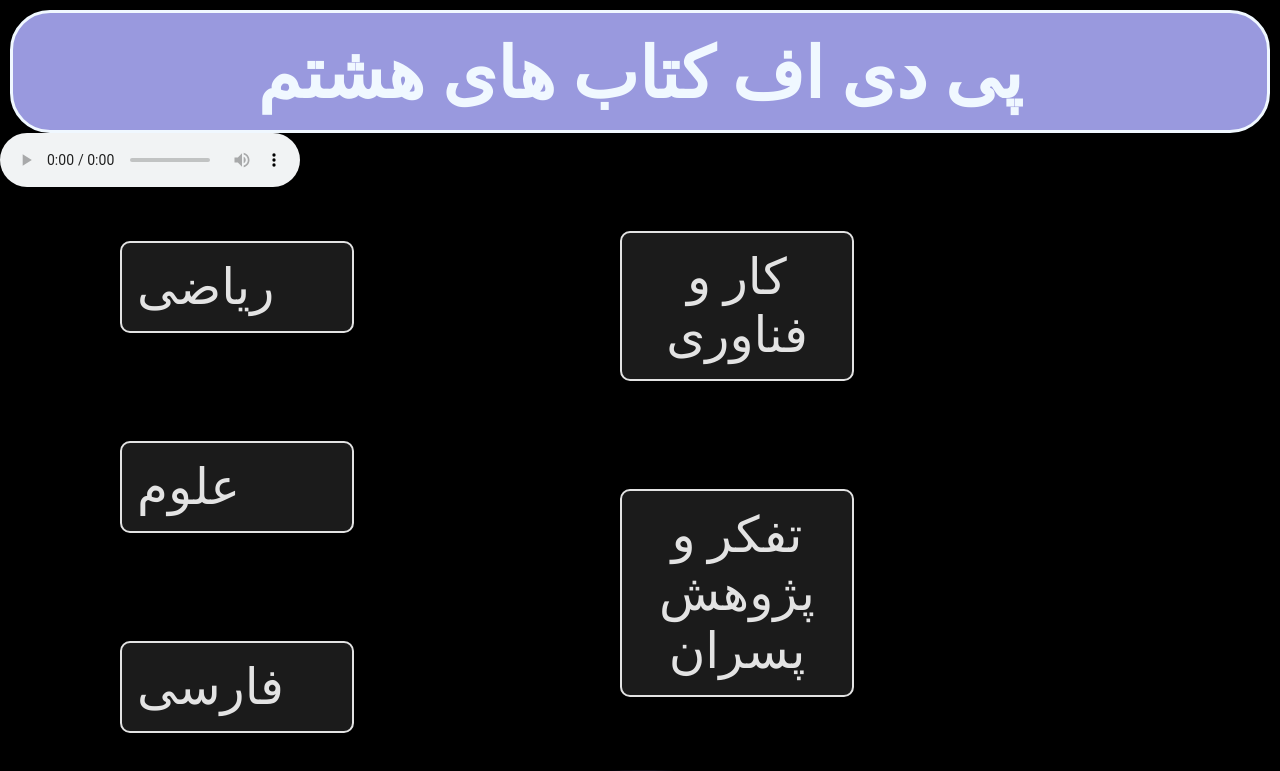
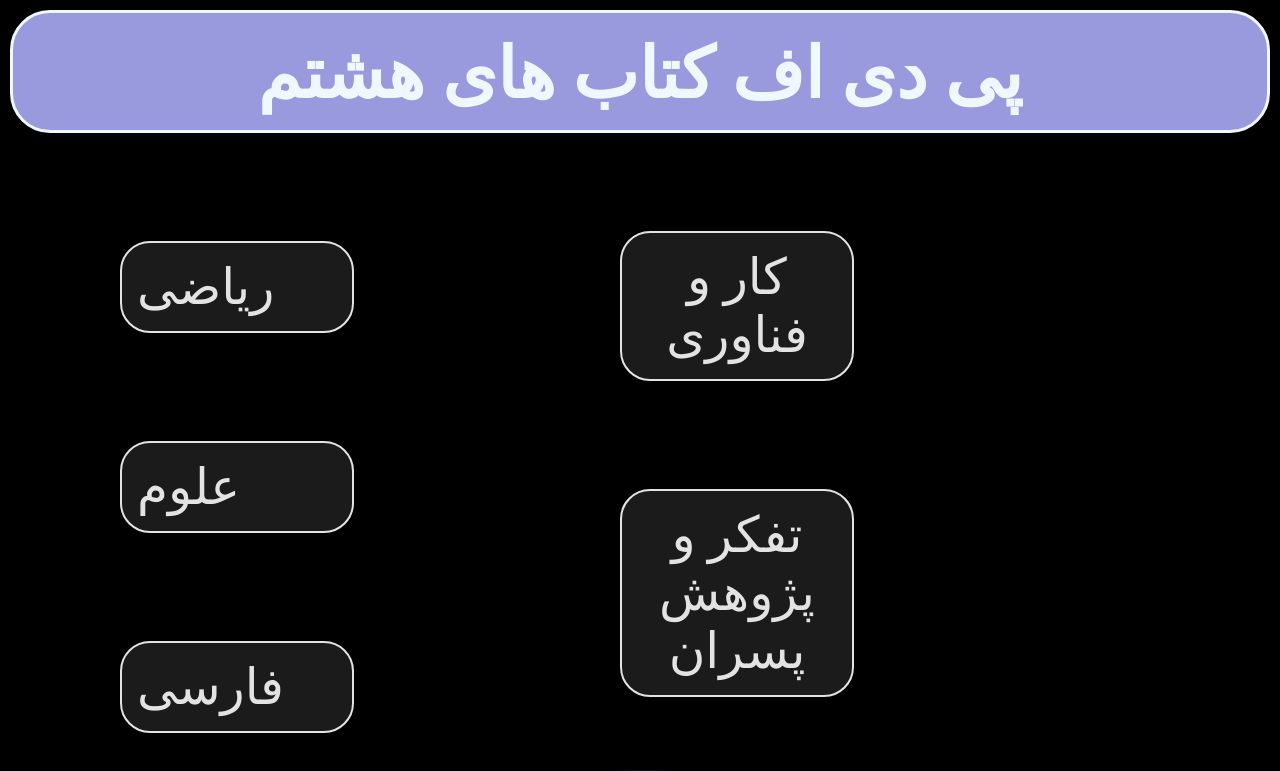
Before and after one commit to behradT11/behradt, a plain HTML site: page index.htm in a window 1280 px wide. Shown: the top 771 px of the page. Drawn offline with Linux system fonts and the light colour scheme.

Commit message:
Add files via upload

```diff
--- a/style.css
+++ b/style.css
@@ -42,7 +42,7 @@ a {
   background: rgba(56, 56, 56, 0.495);
   --webkit-backdrop-filter: blur(50px);
   color: rgb(227, 227, 227);
-  border-radius: 10px;
+  border-radius: 30px;
   padding: 15px;
   border: 2px solid;
   display: flex;
@@ -64,3 +64,8 @@ span {
   margin-left: 500px;
   margin-top: -1726px;
 }
+
+
+audio {
+margin-left: -400px;
+}
```
